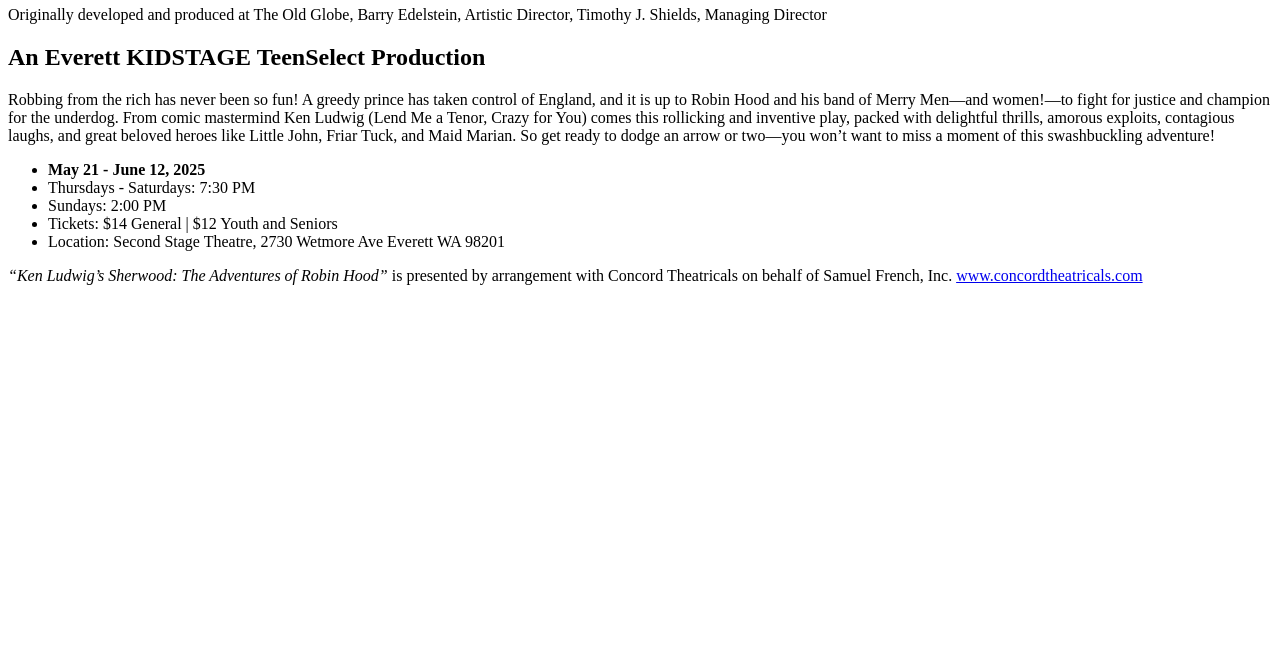
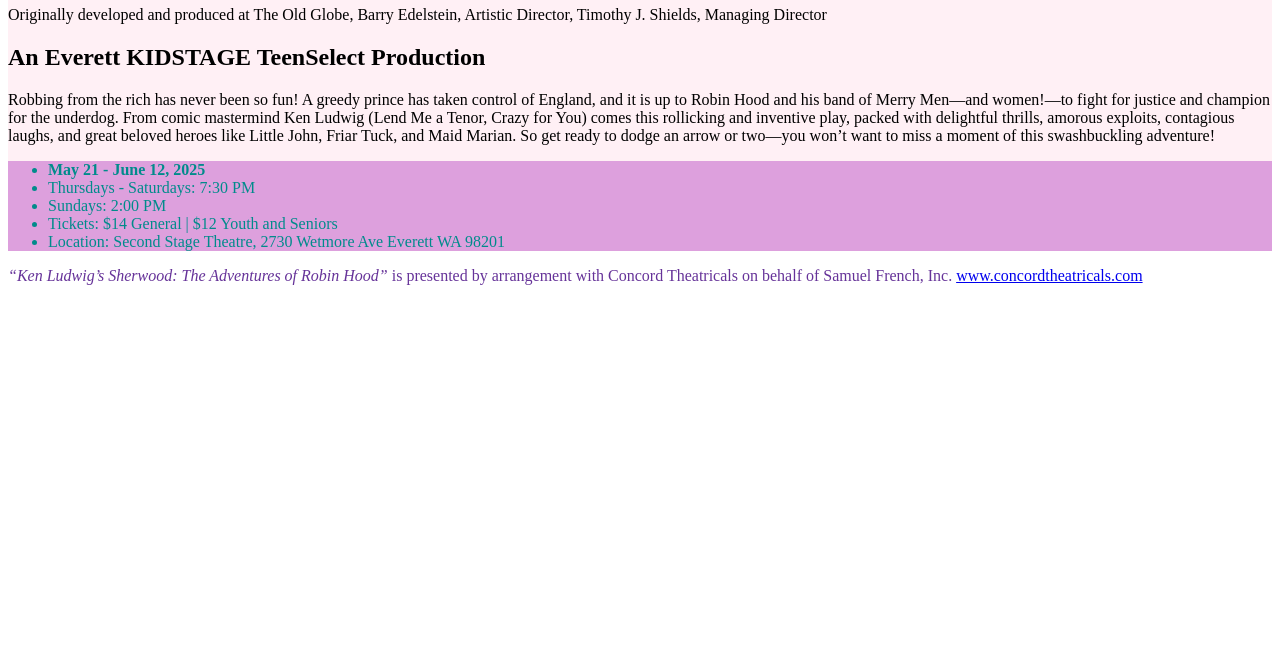
Before and after one commit to skylahyev/GRAPH130, a plain HTML site: page pages/theatre.html in a window 1280 px wide. Shown: the part 150-800 px from the top of the page. Drawn offline with Linux system fonts and the light colour scheme.

Commit message:
fixed links

```diff
--- a/pages/theatre.html
+++ b/pages/theatre.html
@@ -4,7 +4,7 @@
     <meta charset="UTF-8">
     <meta name="viewport" content="width=device-width, initial-scale=1.0">
     <title>Document</title>
-    <link href="../styles/theater.css" rel="stylesheet" type="text/css">
+    <link href="../styles/theatre.css" rel="stylesheet" type="text/css">
 </head>
 <body>
     <header><img src="../images/village.jpg" width="100px" height="auto"/>
```
Also changed, not shown: pages/strew-recipe.html (+1 -1 lines).
